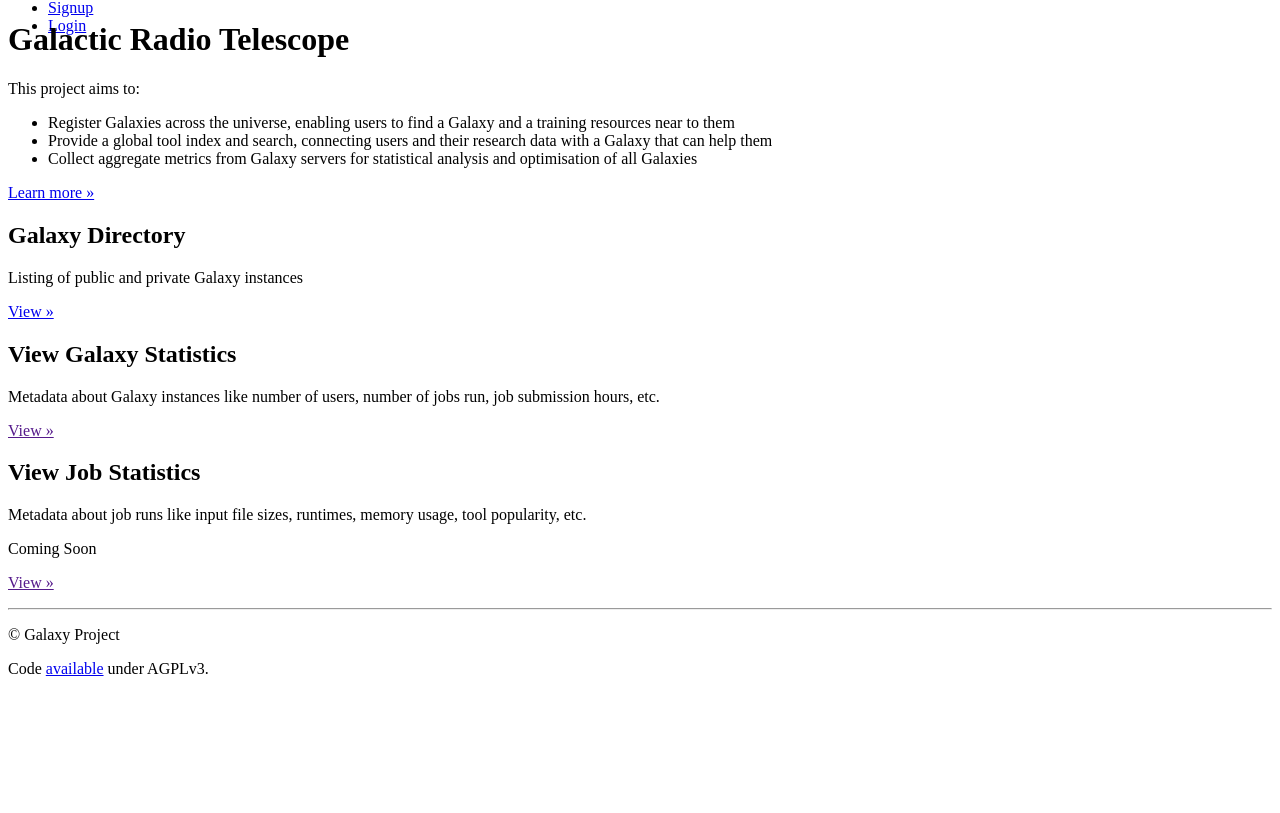
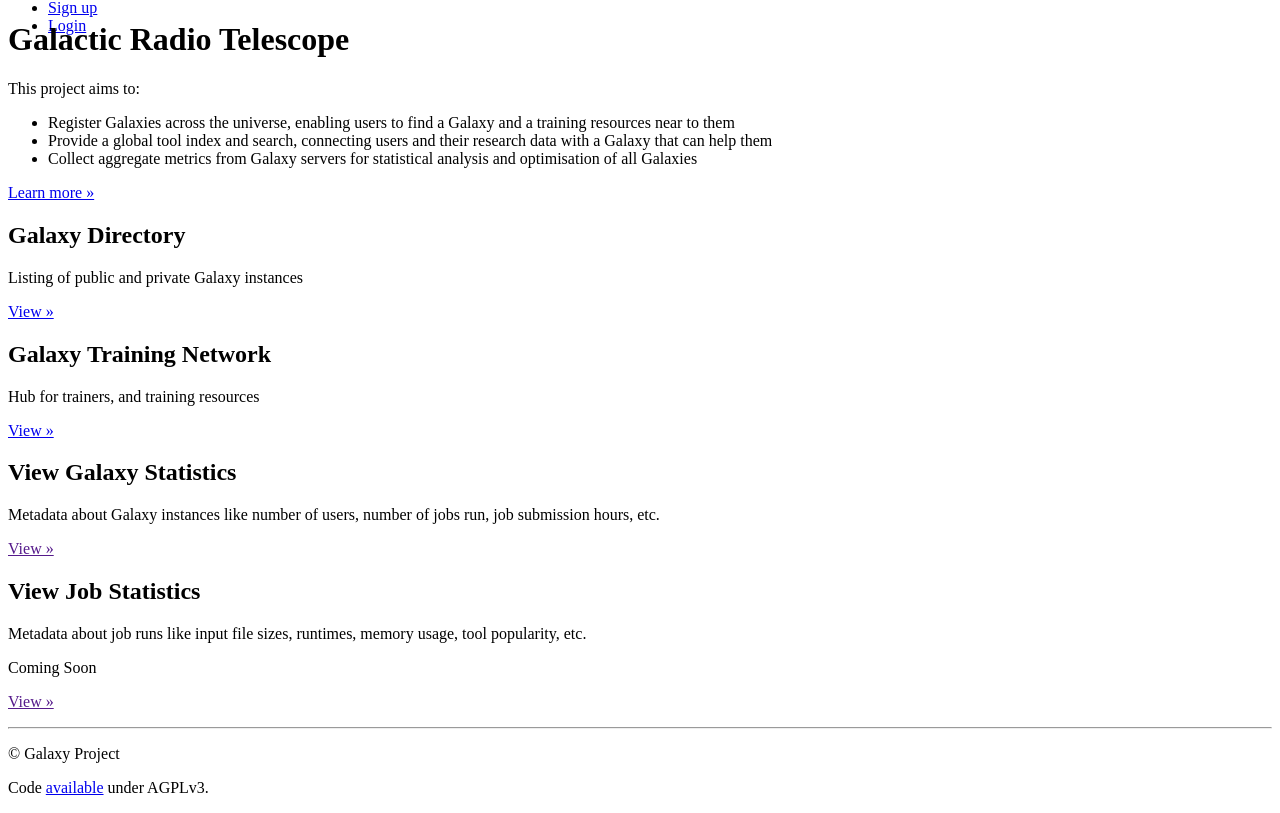
Before and after one commit to usegalaxy-eu/galactic-radio-telescope, a Django app: page /grt/ in a window 1280 px wide. Shown: the part 43-856 px from the top of the page. Before the commit the page ends 719 px from the top, so only its background shows below. Run offline with Django 3.2, Linux system fonts and the light colour scheme; some libraries are stand-ins or nearby versions.

Commit message:
More trans

```diff
--- a/api/templates/base.html
+++ b/api/templates/base.html
@@ -96,8 +96,8 @@
 								<span class="caret"></span>
 							</a>
 							<ul class="dropdown-menu" role="menu">
-								<li><a href="{% url 'account_settings' %}">Settings</a></li>
-								<li><a href="{% url 'account_logout' %}">Log out</a></li>
+								<li><a href="{% url 'account_settings' %}">{% trans "Settings" %}</a></li>
+								<li><a href="{% url 'account_logout' %}">{% trans "Log out" %}</a></li>
 								<li class="divider"></li>
 								<li><a href="{% url 'owned-galaxy-instance-list' %}">My Galaxies</a></li>
 								<li><a href="{% url 'galaxy-instance-create' %}">Register New Galaxy</a></li>
@@ -111,12 +111,12 @@
 					{% else %}
 						<li>
 							<a href="{% url 'account_signup' %}">
-								Signup
+								{% trans "Sign up" %}
 							</a>
 						</li>
 						<li>
 							<a href="{% url 'account_login' %}">
-								Login
+								{% trans "Login" %}
 							</a>
 						</li>
 					{% endif %}
--- a/api/templates/base/home.html
+++ b/api/templates/base/home.html
@@ -17,17 +17,22 @@
     <div class="container">
       <!-- Example row of columns -->
       <div class="row">
-        <div class="col-md-4">
+        <div class="col-md-3">
           <h2>Galaxy Directory</h2>
           <p>Listing of public and private Galaxy instances</p>
           <p><a class="btn btn-primary" href="{% url 'galaxy-instance-list' %}" role="button">View »</a></p>
        </div>
-        <div class="col-md-4">
+        <div class="col-md-3">
+          <h2>Galaxy Training Network</h2>
+          <p>Hub for trainers, and training resources</p>
+          <p><a class="btn btn-primary" href="{% url 'galaxy-training-network' %}" role="button">View »</a></p>
+       </div>
+        <div class="col-md-3">
           <h2>View Galaxy Statistics</h2>
           <p>Metadata about Galaxy instances like number of users, number of jobs run, job submission hours, etc.</p>
           <p><a class="btn btn-primary disabled" href="" role="button">View »</a></p>
         </div>
-        <div class="col-md-4">
+        <div class="col-md-3">
           <h2>View Job Statistics</h2>
           <p>Metadata about job runs like input file sizes, runtimes, memory usage, tool popularity, etc.</p>
           <p>Coming Soon</p>
--- a/api/urls.py
+++ b/api/urls.py
@@ -9,7 +9,8 @@
     GalaxyInstanceListView, \
     OwnedGalaxyInstanceListView, \
     TaggedGalaxyInstanceListView, \
-    ToolView, ToolList
+    ToolView, ToolList, \
+    TrainingNetworkHome
 
 urlpatterns = [
     url(r'^$', TemplateView.as_view(template_name='base/home.html'), name='home'),
@@ -25,6 +26,8 @@
     url(r'^galaxy/(?P<slug>[0-9a-f-]{36})/edit$', GalaxyInstanceEdit.as_view(), name='galaxy-instance-edit'),
     url(r'^galaxy/(?P<slug>[0-9a-f-]{36})/success$', GalaxyInstanceCreateSuccess.as_view(), name='galaxy-instance-create-success'),
 
+    url(r'^training/$', TrainingNetworkHome.as_view(), name='galaxy-training-network'),
+
     url(r'^tool/$', ToolList.as_view(), name='tool-list'),
     url(r'^tool/(?P<pk>[0-9a-f-]{36})/$', ToolView.as_view(), name='tool-detail'),
 
--- a/api/views.py
+++ b/api/views.py
@@ -9,6 +9,7 @@
 from django.core.paginator import Paginator
 from django.core.paginator import EmptyPage
 from django.core.paginator import PageNotAnInteger
+from django.contrib.auth.models import User
 from .models import GalaxyInstance, Tool, ToolVersion, Job, IntegerDataPoint
 import re
 import json
@@ -194,6 +195,10 @@
     model = GalaxyInstance
 
 
+class TrainingNetworkHome(ListView):
+    model = User
+
+
 class TaggedGalaxyInstanceListView(ListView):
     model = GalaxyInstance
     template_name_suffix = '_list'
@@ -260,6 +265,7 @@
         result |= ord(x) ^ ord(y)
     return result == 0
 
+
 def galaxy_geojson(request, pk=None):
     if pk is not None:
         galaxies = [GalaxyInstance.objects.get(uuid=pk)]
```
